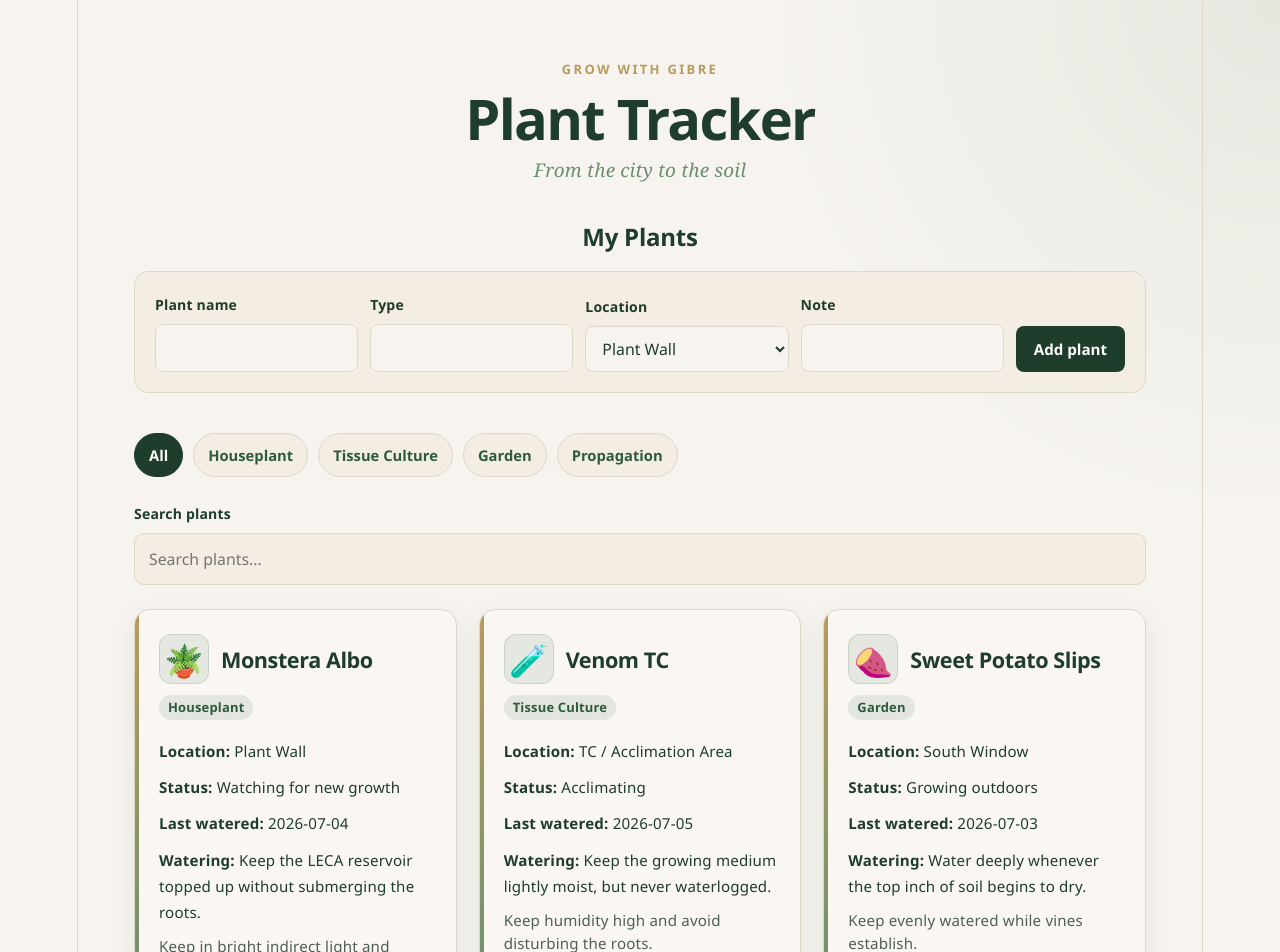
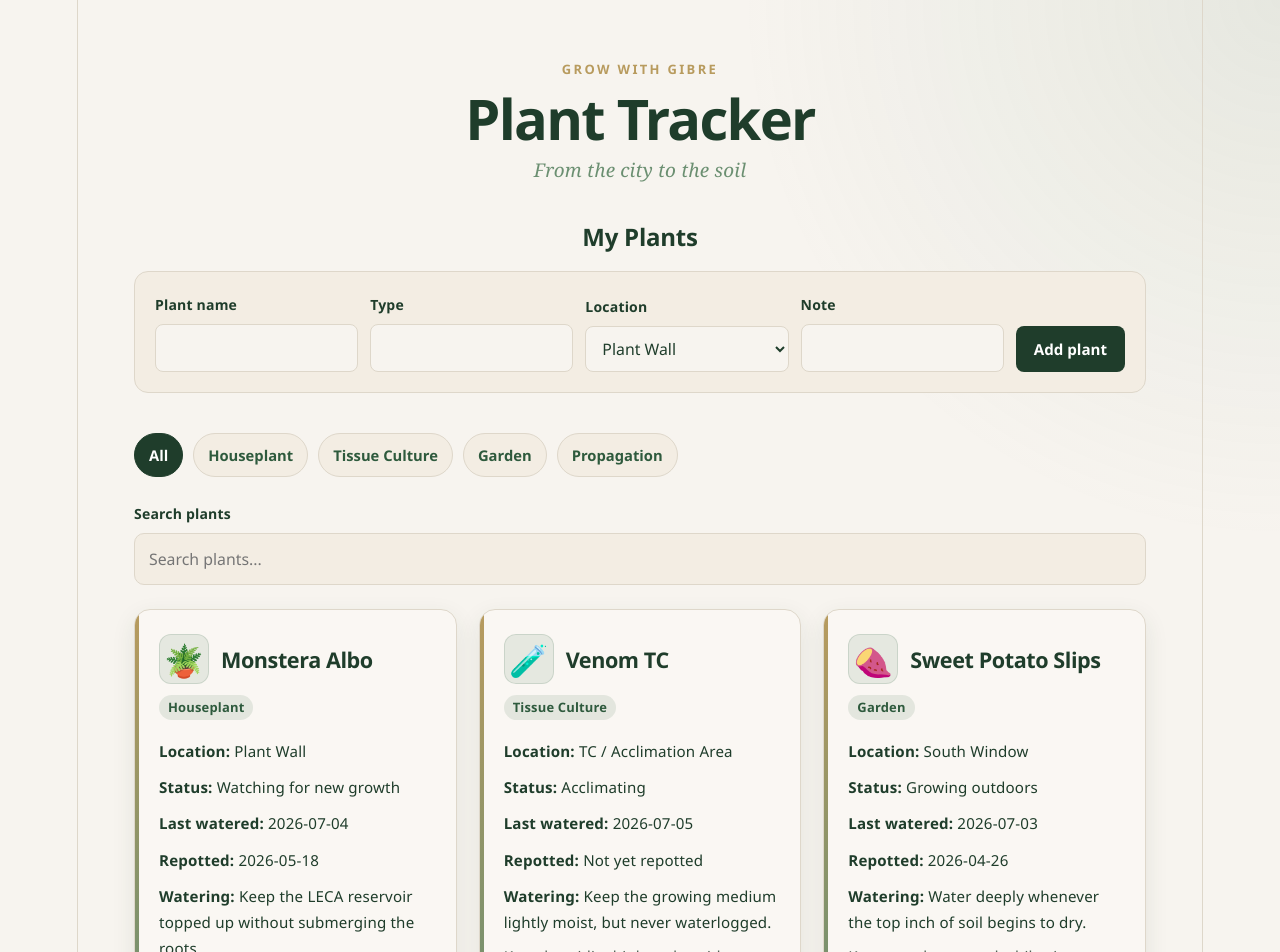
Before and after one commit to dc4622ne/plant-inventory, a React (Vite) app: page / in a window 1280 px wide. Shown: the top 952 px of the page. Built offline with nearby package versions, Linux system fonts and the light colour scheme.

Commit message:
Add repotting dates

```diff
--- a/src/App.jsx
+++ b/src/App.jsx
@@ -9,6 +9,7 @@ const initialPlants = [
     location: 'Plant Wall',
     status: 'Watching for new growth',
     lastWatered: '2026-07-04',
+    repotDate: '2026-05-18',
     watering: 'Keep the LECA reservoir topped up without submerging the roots.',
     careNote: 'Keep in bright indirect light and monitor LECA roots.',
   },
@@ -19,6 +20,7 @@ const initialPlants = [
     location: 'TC / Acclimation Area',
     status: 'Acclimating',
     lastWatered: '2026-07-05',
+    repotDate: 'Not yet repotted',
     watering: 'Keep the growing medium lightly moist, but never waterlogged.',
     careNote: 'Keep humidity high and avoid disturbing the roots.',
   },
@@ -29,6 +31,7 @@ const initialPlants = [
     location: 'South Window',
     status: 'Growing outdoors',
     lastWatered: '2026-07-03',
+    repotDate: '2026-04-26',
     watering: 'Water deeply whenever the top inch of soil begins to dry.',
     careNote: 'Keep evenly watered while vines establish.',
   },
@@ -39,6 +42,7 @@ const initialPlants = [
     location: 'Propagation Area',
     status: 'Rooting',
     lastWatered: '2026-07-06',
+    repotDate: 'Not yet repotted',
     watering: 'Keep the nodes submerged and refresh the water regularly.',
     careNote: 'Change water regularly and pot up once roots are strong.',
   },
@@ -84,6 +88,7 @@ function App() {
         location,
         status: 'New',
         lastWatered: new Date().toISOString().slice(0, 10),
+        repotDate: 'Not yet repotted',
         watering: 'Check the growing medium and water when the plant needs it.',
         careNote: note,
       },
@@ -192,6 +197,7 @@ function App() {
               <p className="plant-status"><strong>Location:</strong> {plant.location}</p>
               <p className="plant-status"><strong>Status:</strong> {plant.status}</p>
               <p className="plant-status"><strong>Last watered:</strong> {plant.lastWatered}</p>
+              <p className="plant-status"><strong>Repotted:</strong> {plant.repotDate}</p>
               <p className="plant-status"><strong>Watering:</strong> {plant.watering}</p>
               <p className="plant-note">{plant.careNote}</p>
             </article>
```
